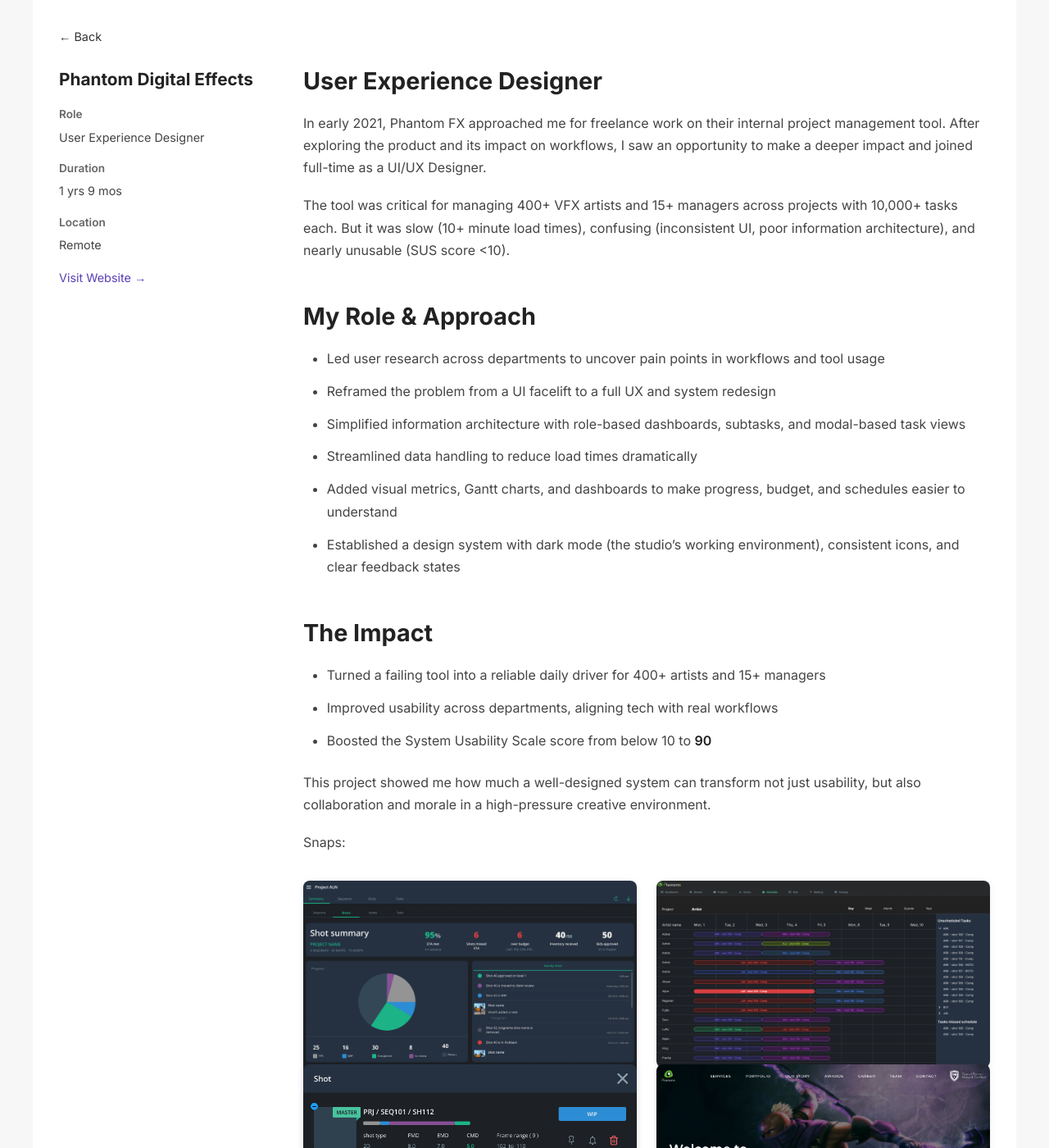
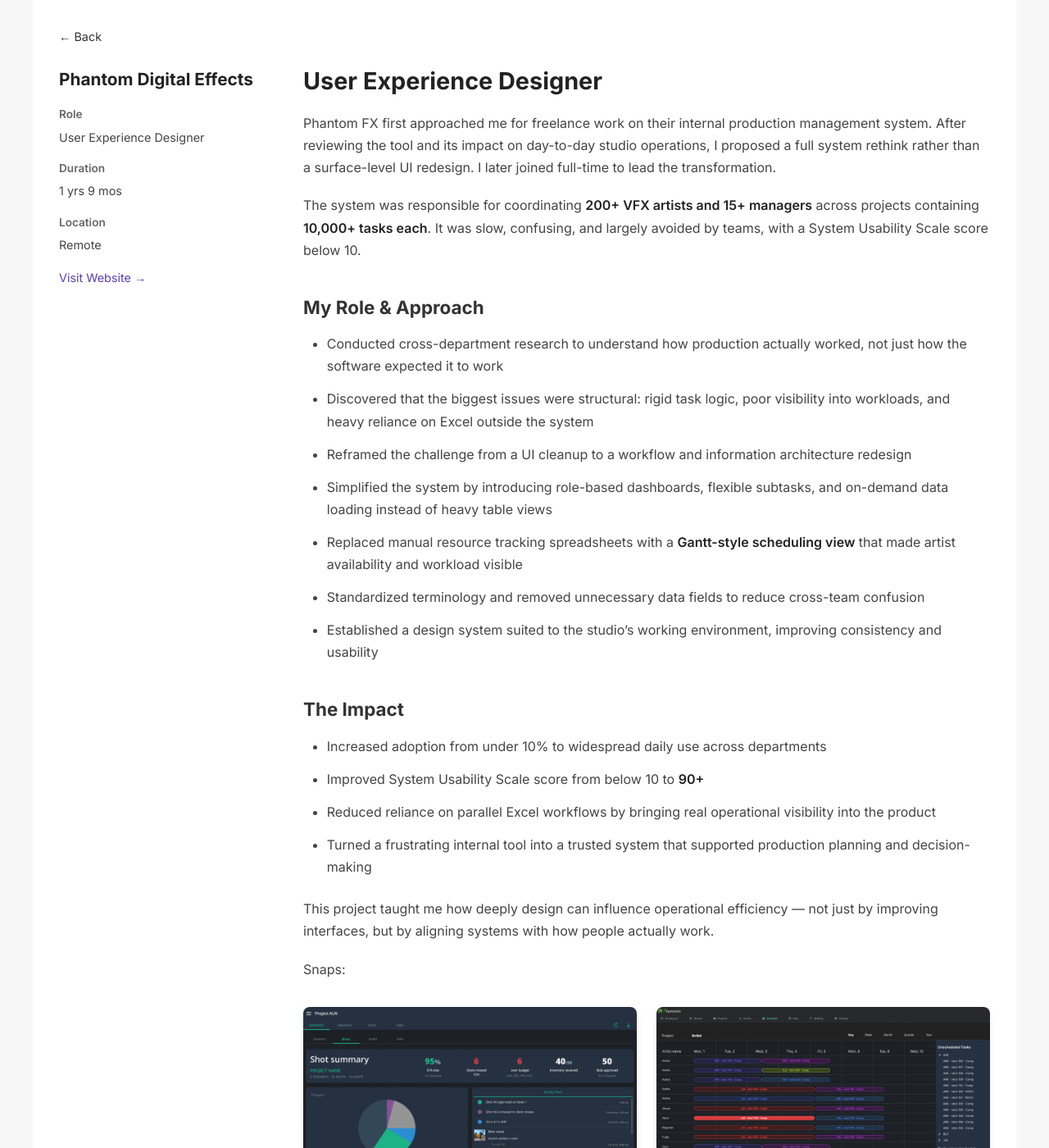
Before and after one commit to thamizh5197/thamizh5197.github.io, a Jekyll site: the page built from _projects/phantomfx-ux.md, in a window 1280 px wide and 1400 px high. Shown: the whole window at 82% size. Built offline with Jekyll 4.4.1, drawn with Linux system fonts in a browser that asks for light colours.

Commit message:
Bio and overview updates

```diff
--- a/_projects/phantomfx-ux.md
+++ b/_projects/phantomfx-ux.md
@@ -16,26 +16,29 @@
 slug: phantom-fx
 ---
 
-In early 2021, Phantom FX approached me for freelance work on their internal project management tool. After exploring the product and its impact on workflows, I saw an opportunity to make a deeper impact and joined full-time as a UI/UX Designer.
+Phantom FX first approached me for freelance work on their internal production management system. After reviewing the tool and its impact on day-to-day studio operations, I proposed a full system rethink rather than a surface-level UI redesign. I later joined full-time to lead the transformation.
 
-The tool was critical for managing 400+ VFX artists and 15+ managers across projects with 10,000+ tasks each. But it was slow (10+ minute load times), confusing (inconsistent UI, poor information architecture), and nearly unusable (SUS score <10).
+The system was responsible for coordinating **200+ VFX artists and 15+ managers** across projects containing **10,000+ tasks each**. It was slow, confusing, and largely avoided by teams, with a System Usability Scale score below 10.
 
-## My Role & Approach
+### My Role & Approach
 
-* Led user research across departments to uncover pain points in workflows and tool usage
-* Reframed the problem from a UI facelift to a full UX and system redesign
-* Simplified information architecture with role-based dashboards, subtasks, and modal-based task views
-* Streamlined data handling to reduce load times dramatically
-* Added visual metrics, Gantt charts, and dashboards to make progress, budget, and schedules easier to understand
-* Established a design system with dark mode (the studio’s working environment), consistent icons, and clear feedback states
+* Conducted cross-department research to understand how production actually worked, not just how the software expected it to work
+* Discovered that the biggest issues were structural: rigid task logic, poor visibility into workloads, and heavy reliance on Excel outside the system
+* Reframed the challenge from a UI cleanup to a workflow and information architecture redesign
+* Simplified the system by introducing role-based dashboards, flexible subtasks, and on-demand data loading instead of heavy table views
+* Replaced manual resource tracking spreadsheets with a **Gantt-style scheduling view** that made artist availability and workload visible
+* Standardized terminology and removed unnecessary data fields to reduce cross-team confusion
+* Established a design system suited to the studio’s working environment, improving consistency and usability
 
-## The Impact
+### The Impact
 
-* Turned a failing tool into a reliable daily driver for 400+ artists and 15+ managers
-* Improved usability across departments, aligning tech with real workflows
-* Boosted the System Usability Scale score from below 10 to **90**
+* Increased adoption from under 10% to widespread daily use across departments
+* Improved System Usability Scale score from below 10 to **90+**
+* Reduced reliance on parallel Excel workflows by bringing real operational visibility into the product
+* Turned a frustrating internal tool into a trusted system that supported production planning and decision-making
 
-This project showed me how much a well-designed system can transform not just usability, but also collaboration and morale in a high-pressure creative environment.
+This project taught me how deeply design can influence operational efficiency — not just by improving interfaces, but by aligning systems with how people actually work.
+
 
 Snaps:
 
```
Also changed, not shown: _projects/shorter-loop.md (+14 -14 lines), index.html (+8 -1 lines).
